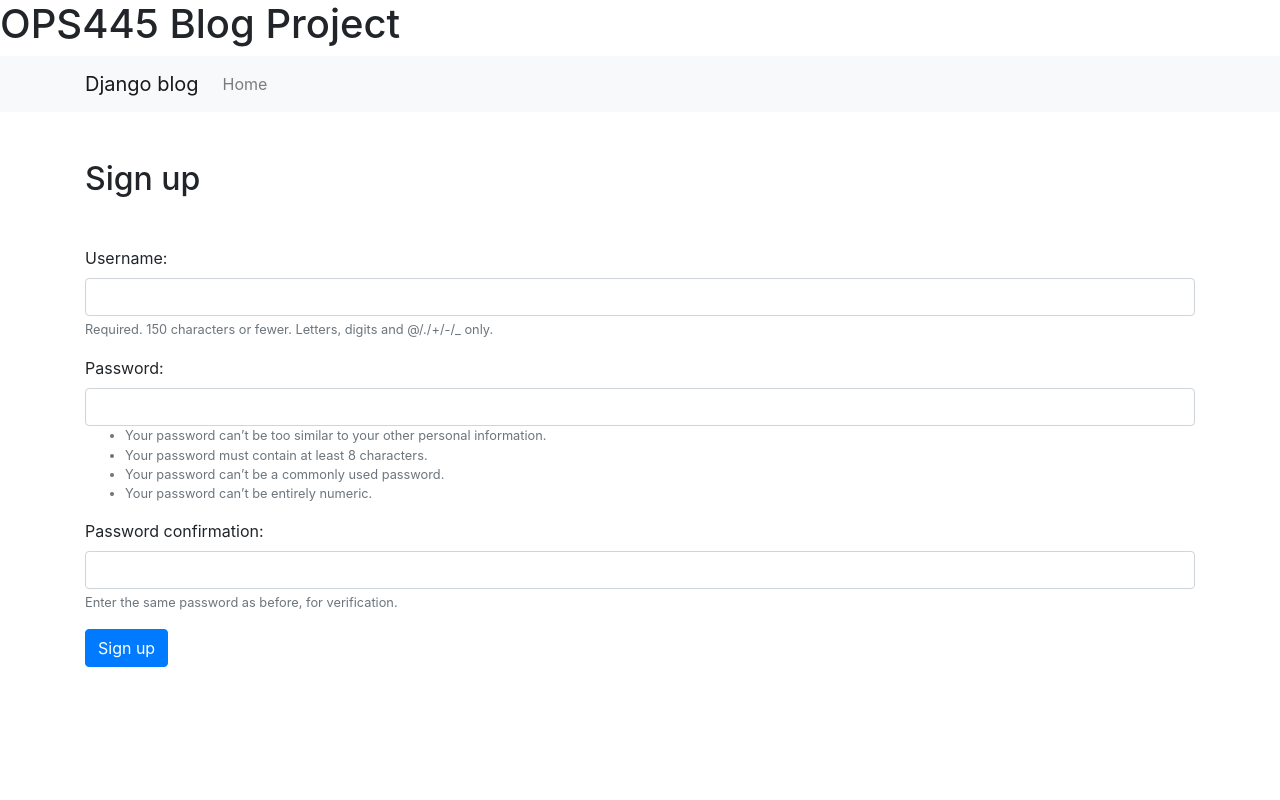
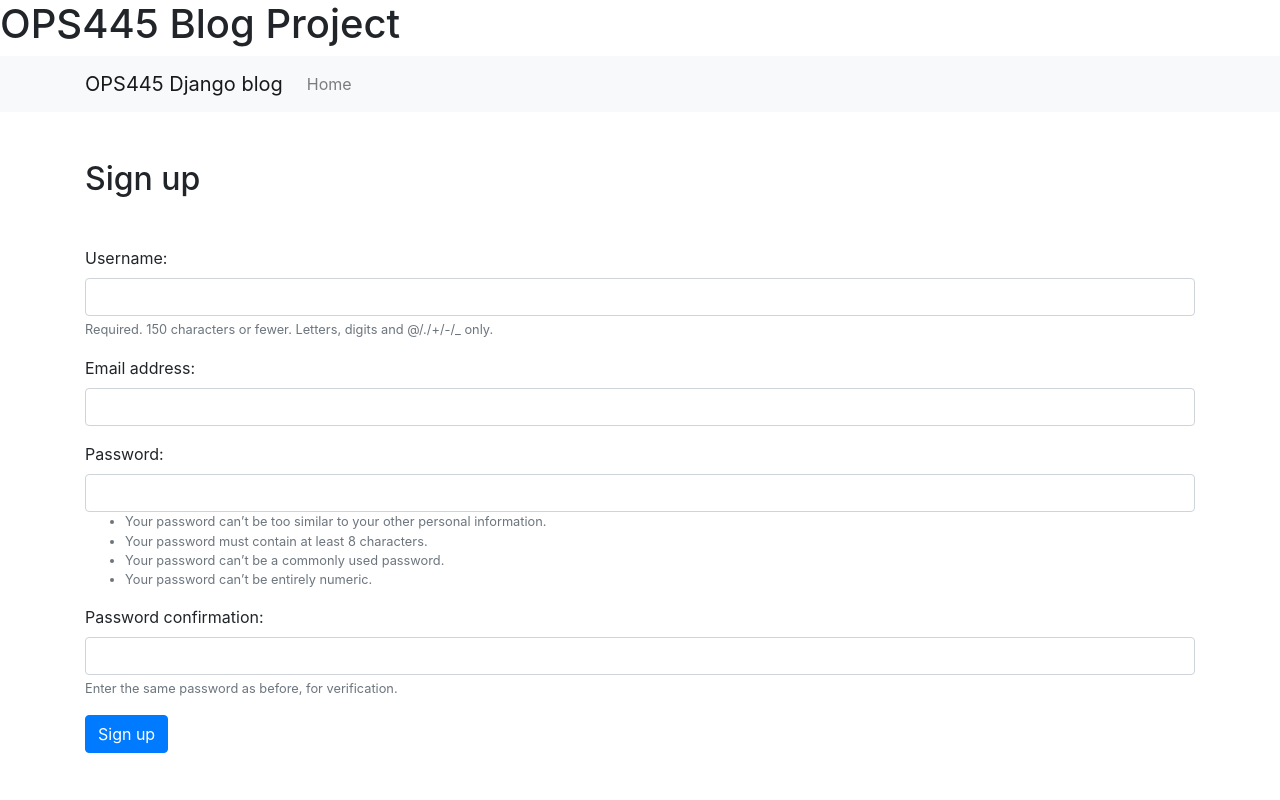
Before and after one commit to agong324/OPS445-Project, a Django app: page /users/signup/ in a window 1280 px wide. Run offline with Django 5.2, Linux system fonts and the light colour scheme; some libraries are stand-ins or nearby versions.

Commit message:
signup cleanup; somethings not right

```diff
--- a/templates/base.html
+++ b/templates/base.html
@@ -29,7 +29,7 @@
 
 			    <nav class="navbar navbar-expand-sm navbar-light bg-light">
 			    <div class="container">
-			        <a href="{% url 'core:home' %}" class="navbar-brand">Django blog</a>
+			        <a href="{% url 'core:home' %}" class="navbar-brand">OPS445 Django blog</a>
 				<button type="button" class="navbar-toggler" data-toggle="collapse" data-target="#navbarCollapse">
 				        <span class="navbar-toggler-icon"></span>
 				</button>
@@ -39,7 +39,13 @@
 					 </div>
 				  </div>
 			   </div>
-			    </nav>
+			   </nav>
+			    {% for message in messages %}
+			    <div class="alert alert-success alert-dismissible fade show">
+				    {{ message }}
+				    <button type="button" class="close" data-dismiss="alert">&times;</button>
+			    </div>
+			    {% endfor %}
 			    {% block content %}
 			    {% endblock content %}
 	</body>
--- a/templates/users/signup.html
+++ b/templates/users/signup.html
@@ -19,6 +19,14 @@
           <div class="invalid-feedback">{{ form.username.errors }}</div>
           {% endif %}
         </div>
+       <div class="form-group">
+	  {{ form.email.label_tag }}
+	  <input type="email" class="form-control {% if form.email.errors %}is-invalid{% endif %}" id="id_email"
+		name="email" value='{{ form.email.value|default:"" }}'>
+	  {% if form.email.errors %}
+	  <div class="invalid-feedback">{{ form.email.errors }} </div>
+	  {% endif %}
+       </div>
 
         <div class="form-group">
           {{ form.password1.label_tag }}
--- a/users/forms.py
+++ b/users/forms.py
@@ -8,4 +8,4 @@ from .models import User
 class SignUpForm(UserCreationForm):
     class Meta:
         model = User
-        fields = ("username",)
+        fields = ("username", "email")
--- a/users/models.py
+++ b/users/models.py
@@ -3,4 +3,6 @@ from django.contrib.auth.models import AbstractUser
 
 # Create your models here.
 class User(AbstractUser):
-    pass
+    email = models.EmailField('email address', unique=True)
+    USERNAME_FIELD = 'email'
+    REQUIRED_FIELDS = ["username"]
```
Also changed, not shown: users/signup.py (added, +17 -0 lines), users/migrations/0002_alter_user_email.py (added).
